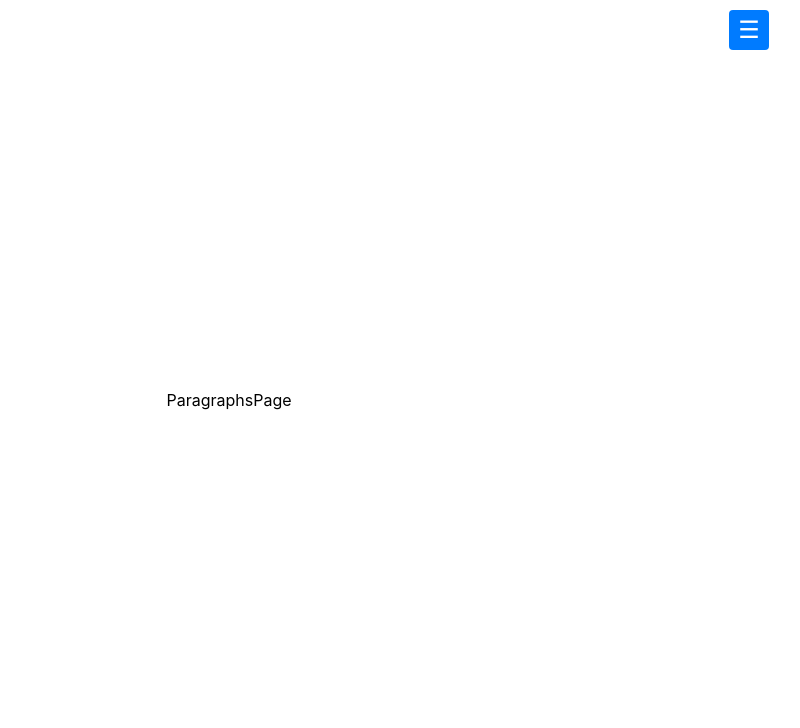
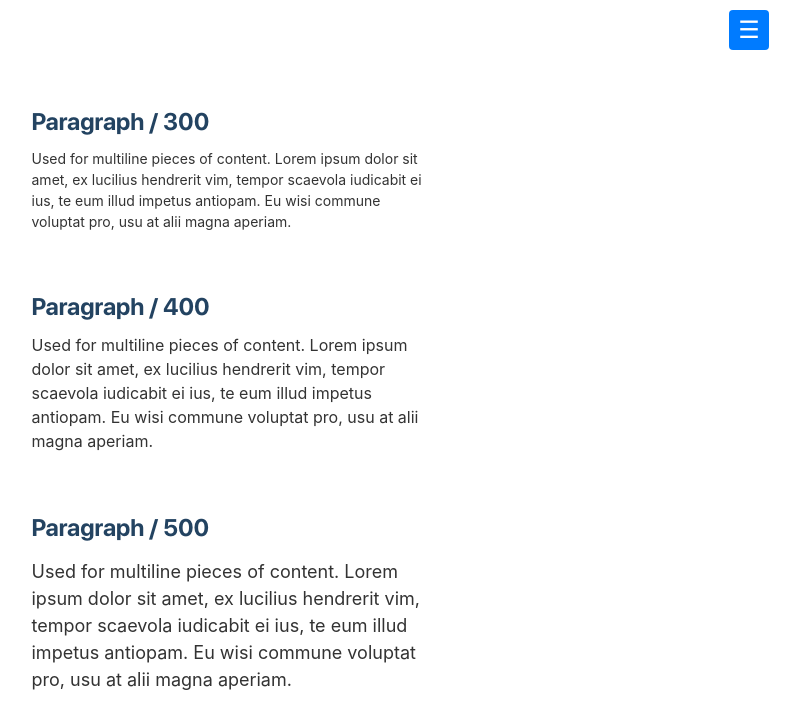
Before and after one commit to UeberTimei/joydev2, a React (Vite) app: page /paragraphsPage in a window 1280 px wide. Shown: the top 728 px of the page, without its empty margins (411-1211 px from the left). Built offline with nearby package versions, Linux system fonts and the light colour scheme; a web font is replaced by a local one.

Commit message:
feat: finished Paragraphs page

```diff
--- a/src/components/Paragraph/Paragraph.module.scss
+++ b/src/components/Paragraph/Paragraph.module.scss
@@ -0,0 +1,21 @@
+.paragraph {
+  font-family: "SF Pro Text", sans-serif;
+  font-weight: 400;
+  color: #333;
+  line-height: 1.5;
+}
+
+.paragraph--size-300 {
+  font-size: 14px;
+  margin-top: 12px;
+}
+
+.paragraph--size-400 {
+  font-size: 16px;
+  margin-top: 12px;
+}
+
+.paragraph--size-500 {
+  font-size: 18px;
+  margin-top: 16px;
+}
--- a/src/components/Paragraph/Paragraph.tsx
+++ b/src/components/Paragraph/Paragraph.tsx
@@ -1,7 +1,29 @@
 import React from "react";
+import cn from "classnames";
+import styles from "./Paragraph.module.scss";
 
-const Paragraphs = () => {
-  return <div>Paragraphs</div>;
+interface ParagraphProps {
+  size: "300" | "400" | "500";
+  children: React.ReactNode;
+  className?: string;
+}
+
+export const Paragraph: React.FC<ParagraphProps> = ({
+  size,
+  children,
+  className,
+}) => {
+  return (
+    <p
+      className={cn(
+        styles.paragraph,
+        {
+          [styles[`paragraph--size-${size}`]]: size,
+        },
+        className
+      )}
+    >
+      {children}
+    </p>
+  );
 };
-
-export default Paragraphs;
--- a/src/pages/ParagraphsPage/ParagraphsPage.module.scss
+++ b/src/pages/ParagraphsPage/ParagraphsPage.module.scss
@@ -0,0 +1,16 @@
+.container {
+  display: flex;
+  flex-direction: column;
+  gap: 60px;
+
+  padding: 20px;
+  max-width: 435px;
+}
+
+.title {
+  font-family: "SF Pro Display", sans-serif;
+  font-weight: 700;
+  font-size: 24px;
+  color: #234361;
+  margin-bottom: 10px;
+}
--- a/src/pages/ParagraphsPage/ParagraphsPage.tsx
+++ b/src/pages/ParagraphsPage/ParagraphsPage.tsx
@@ -1,7 +1,29 @@
 import React from "react";
+import { Paragraph } from "../../components/Paragraph/Paragraph";
+import styles from "./ParagraphsPage.module.scss";
 
-const ParagraphsPage = () => {
-  return <div>ParagraphsPage</div>;
+export const ParagraphsPage: React.FC = () => {
+  const sampleText =
+    "Used for multiline pieces of content. Lorem ipsum dolor sit amet, ex lucilius hendrerit vim, tempor scaevola iudicabit ei ius, te eum illud impetus antiopam. Eu wisi commune voluptat pro, usu at alii magna aperiam.";
+
+  return (
+    <div className={styles.container}>
+      <div>
+        <h2 className={styles.title}>Paragraph / 300</h2>
+        <Paragraph size="300">{sampleText}</Paragraph>
+      </div>
+
+      <div>
+        <h2 className={styles.title}>Paragraph / 400</h2>
+        <Paragraph size="400">{sampleText}</Paragraph>
+      </div>
+
+      <div>
+        <h2 className={styles.title}>Paragraph / 500</h2>
+        <Paragraph size="500">{sampleText}</Paragraph>
+      </div>
+    </div>
+  );
 };
 
 export default ParagraphsPage;
```
